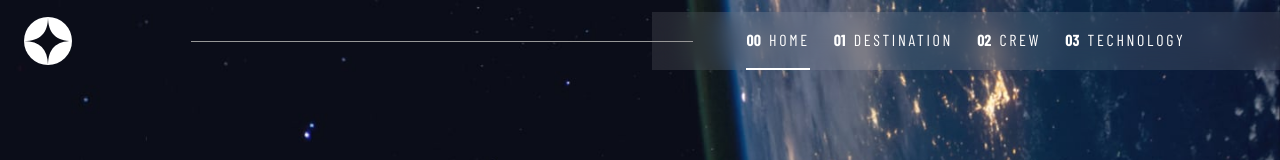
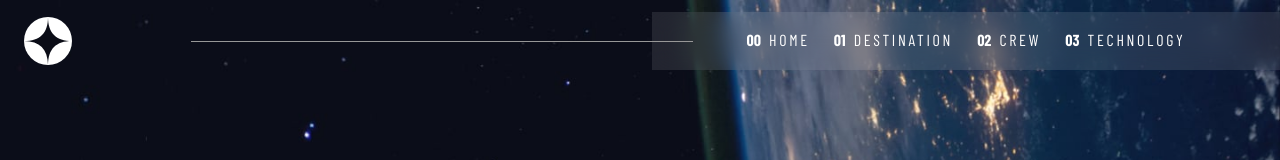
Before and after one commit to jdpena28/space-tourism, a Next.js app: page / in a window 1280 px wide. Shown: the top 160 px of the page. Built offline with nearby package versions, Linux system fonts and the light colour scheme; a web font is replaced by a local one.

Commit message:
BUGFIX: active navlink not working when dynamic route change

```diff
--- a/src/components/Navbar.tsx
+++ b/src/components/Navbar.tsx
@@ -11,14 +11,17 @@ const TextLink: React.FC<TextLinkProps> = ({
   navLink,
   isActive,
 }) => {
-  const { asPath } = useRouter();
+  const { asPath, pathname } = useRouter();
+  useEffect(() => {
+    console.log(pathname);
+  }, []);
 
   return (
     // eslint-disable-next-line @next/next/link-passhref
     <Link href={navLink}>
       <div
         className={`cursor-pointer space-x-2 border-b-2 border-transparent py-4  hover:border-gray-400  ${
-          isActive === asPath ? "border-white" : ""
+          pathname.includes(navText.toLowerCase()) ? "border-white" : ""
         }`}>
         <span className="font-bold">{navCount}</span>
         <span className="text-navText font-thin">{navText}</span>
```
